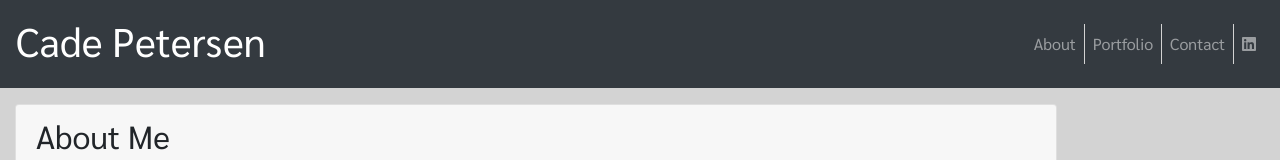
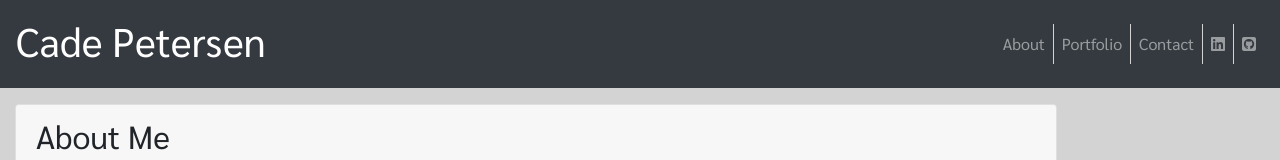
Before and after one commit to mr-cade/portfolio, a plain HTML site: page index.html in a window 1280 px wide. Shown: the top 160 px of the page. Drawn offline with nearby package versions, Linux system fonts and the light colour scheme.

Commit message:
added github to navbar

```diff
--- a/index.html
+++ b/index.html
@@ -24,9 +24,12 @@
                 <li class="nav-item">
                   <a class="nav-link" href="contact.html">Contact</a>
                 </li>
+                <li class="nav-item">
+                    <a class="nav-link" href="https://www.linkedin.com/in/cadelpetersen/" target="_blank"><i class="fab fa-linkedin"></i></a>
+                </li>
                 <li class="nav-item last-nav">
-                    <a class="nav-link" href="https://www.linkedin.com/in/cadelpetersen/"><i class="fab fa-linkedin"></i></a>
-                  </li>
+                    <a class="nav-link" href="https://github.com/mr-cade" target="_blank"><i class="fab fa-github-square"></i></a>
+                </li>
               </ul>
             </div>
         </nav>
```
Also changed, not shown: contact.html (+5 -2 lines), portfolio.html (+5 -2 lines).
